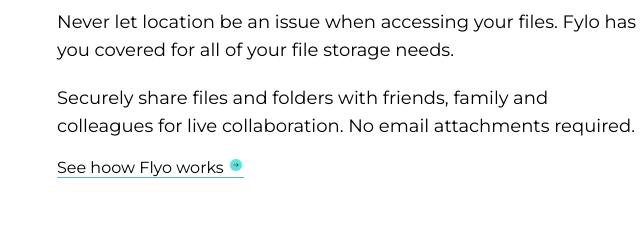
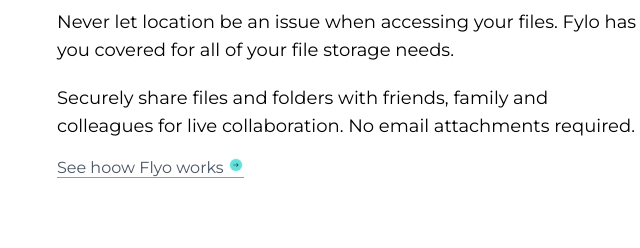
Before and after one commit to rafidefrana/project-tw-2, a website: page index.html in a window 1280 px wide. Shown: the part 2422-2670 px from the top of the page, 615-1255 px from the left. Drawn offline with nearby package versions, Linux system fonts and the light colour scheme; files that its build step writes are made by us from their sources.

Commit message:
fixed bug

```diff
--- a/index.html
+++ b/index.html
@@ -157,7 +157,7 @@
           </div>
           <!-- link -->
           <div class="block mt-4">
-            <a href="" class="border-b border-blue-400 text-black"
+            <a href="" class="border-b border-blue-400 text-gray-600"
               >See hoow Flyo works
               <img src="./images/icon-arrow.svg" alt="" class="inline pb-2" />
             </a>
--- a/package.json
+++ b/package.json
@@ -1,6 +1,6 @@
 {
   "name": "tw-project-2",
-  "version": "1.0.0",
+  "version": "1.0.1",
   "description": "project-tw-2",
   "main": "index.js",
   "scripts": {
```
